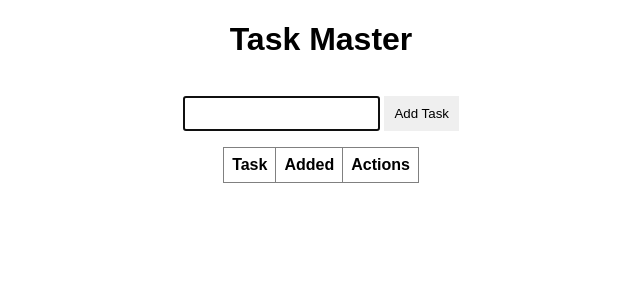
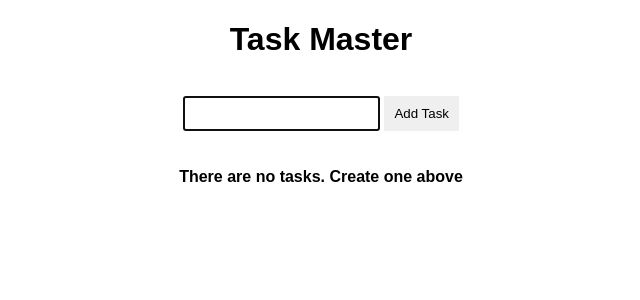
Before and after one commit to teja463/python, a Flask app: page / in a window 1280 px wide. Shown: the top 300 px of the page, without its empty margins (319-959 px from the left). Run offline with Flask 3, Linux system fonts and the light colour scheme; lists and menus that the app fills with data are empty.

Commit message:
added few more steps

```diff
--- a/flaskintro/templates/index.html
+++ b/flaskintro/templates/index.html
@@ -8,6 +8,9 @@
     <input type="text" name="task" id="task" required autofocus />
     <button type="submit">Add Task</button>
   </form>
+  {% if tasks|length <1 %}
+  <h4>There are no tasks. Create one above</h4>
+  {% else %}
   <table border="1">
     <tr>
       <th>Task</th>
@@ -25,5 +28,6 @@
     </tr>
     {% endfor%}
   </table>
+  {%endif%}
 </div>
 {% endblock %}
```
Also changed, not shown: flaskintro/requirements.txt (added, +14 -0 lines), flaskintro/README.md.
